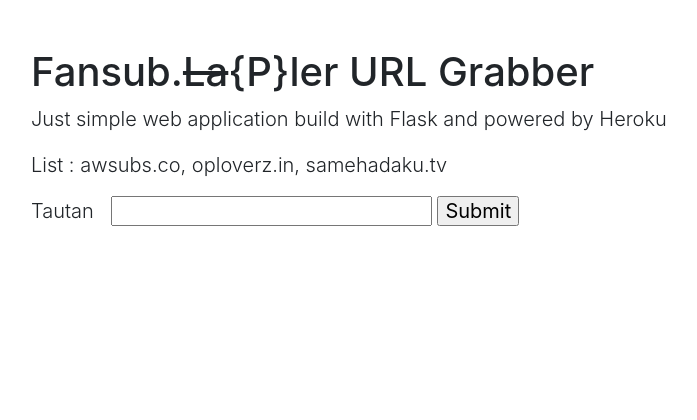
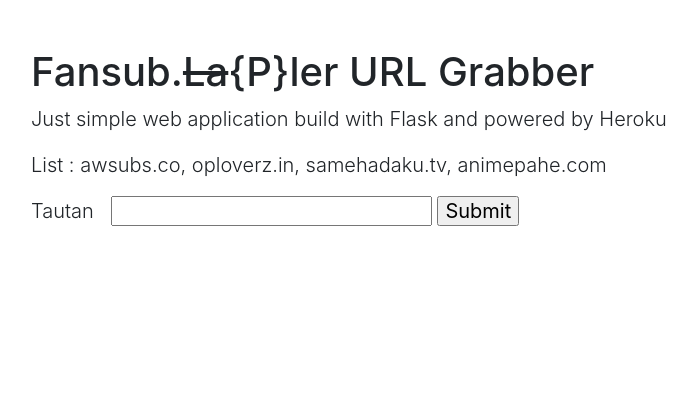
Before and after one commit to Pcpkomputer/Fansub.LALER, a Flask app: page / in a window 1280 px wide. Shown: the top 420 px of the page, without its empty margins (54-751 px from the left). Run offline with Flask 2, Linux system fonts and the light colour scheme; some libraries are stand-ins or nearby versions.

Commit message:
forget this one

```diff
--- a/templates/konten.html
+++ b/templates/konten.html
@@ -4,7 +4,7 @@
 {%block body%}
 	<h1 class="mt-5">Fansub.<strike>La</strike>{P}ler URL Grabber</h1>
      <p class="lead">Just simple web application build with Flask and powered by Heroku</p>
-     <p class="lead">List : awsubs.co, oploverz.in, samehadaku.tv</p>
+     <p class="lead">List : awsubs.co, oploverz.in, samehadaku.tv, animepahe.com</p>
      <form method="post" action="\">
       <h3 class="lead">Tautan &nbsp&nbsp<input type="text" name="tautan" value='{{request.form.tautan}}'>
      	<input type="submit" name="submit"></h3>
```
